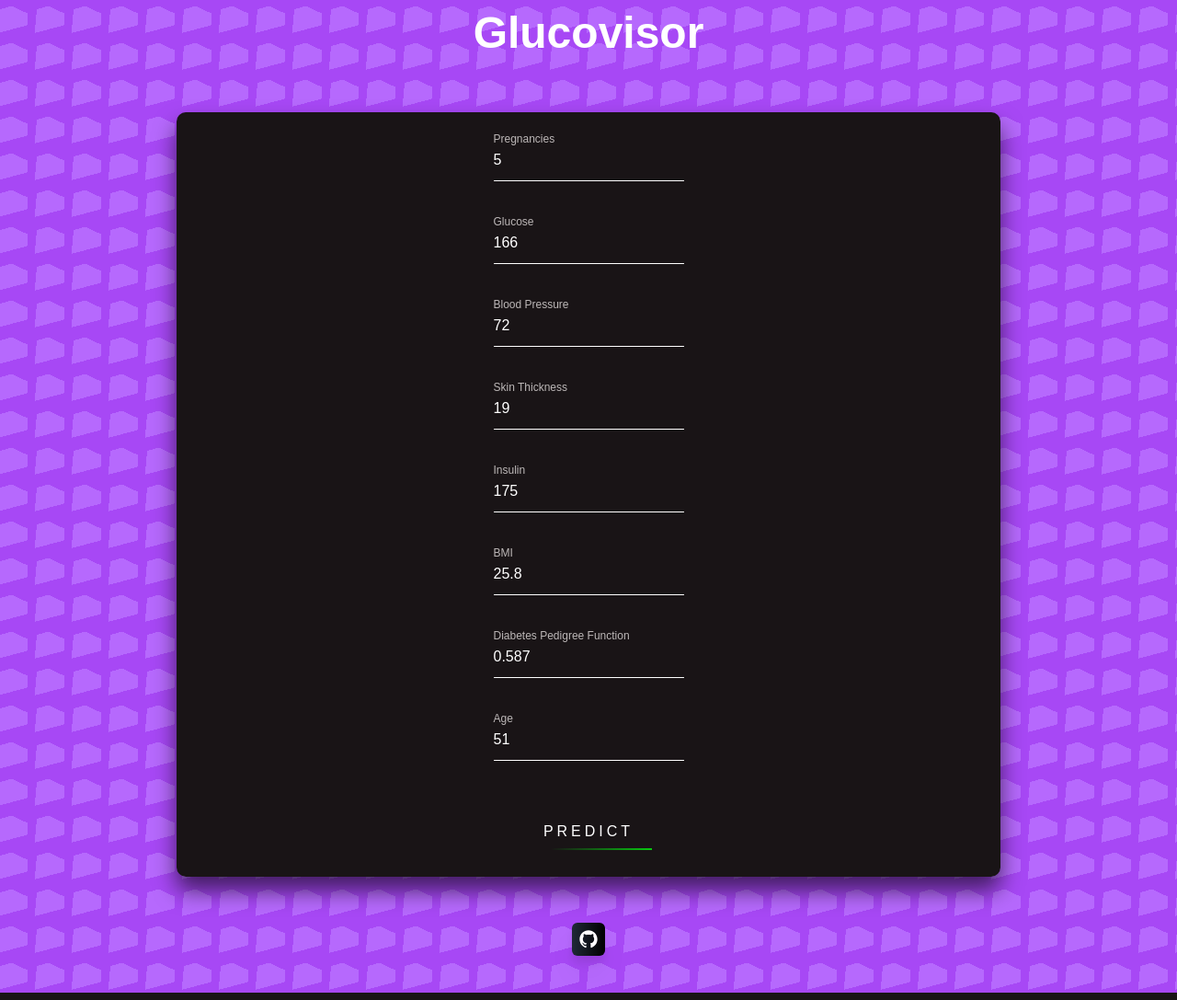
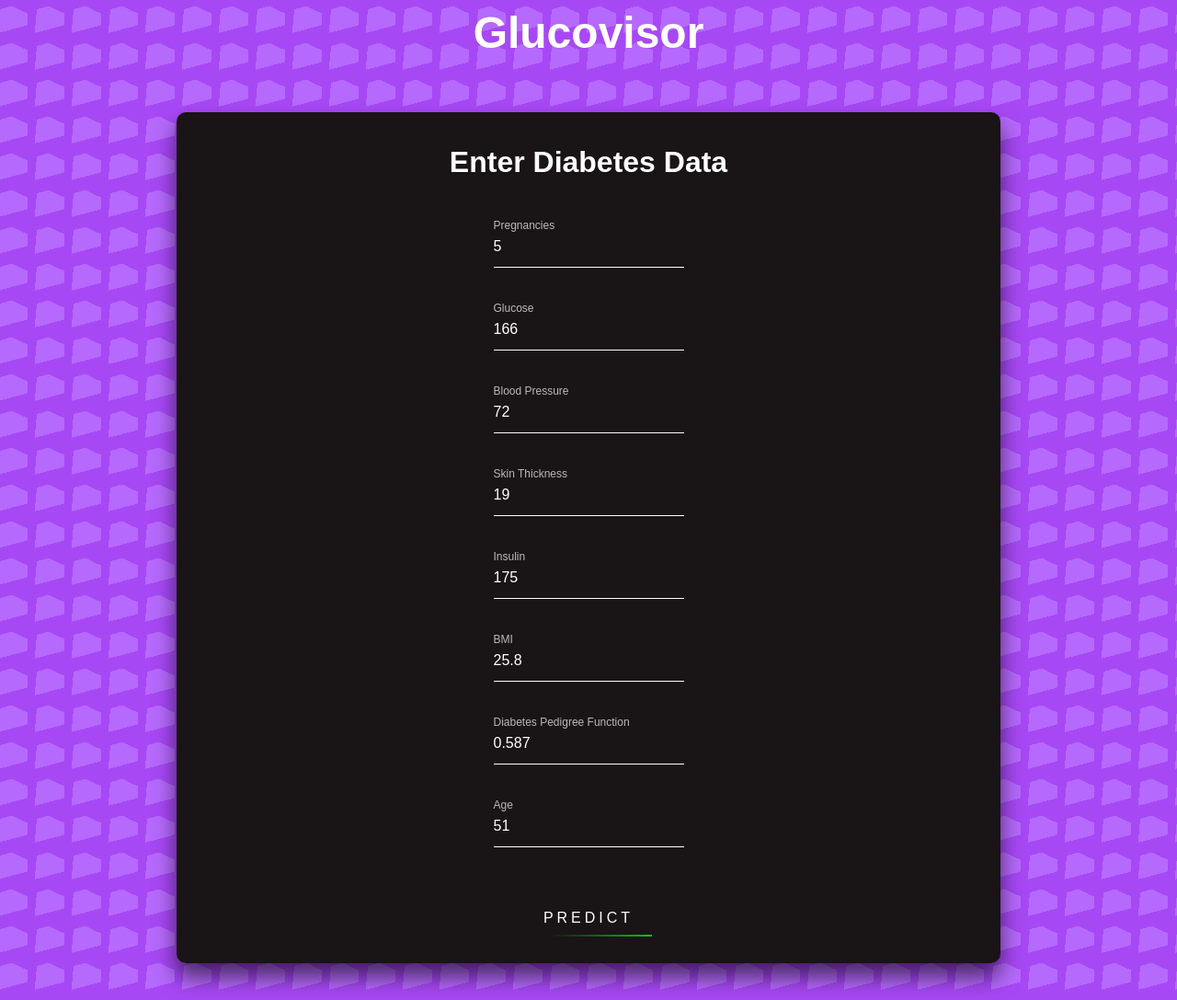
Before and after one commit to Hardvan/Glucovisor, a Flask app: page / in a window 1280 px wide. Shown: the top 1087 px of the page at 92% size. Run offline with Flask 3, Linux system fonts and the light colour scheme; parts of the project's set-up code (start-up, migrations or seed data) failed here and were passed over; some libraries are stand-ins or nearby versions.

Commit message:
Add input title

```diff
--- a/static/css/index.css
+++ b/static/css/index.css
@@ -47,6 +47,13 @@ body {
   box-sizing: border-box;
   box-shadow: 0 15px 25px rgba(0, 0, 0, 0.6);
   border-radius: 10px;
+}
+
+.input-form-title {
+  font-size: 2rem;
+  font-weight: 700;
+  margin-top: 30px;
+  text-align: center;
 }
 
 .input-form .user-box {
--- a/templates/index.html
+++ b/templates/index.html
@@ -20,6 +20,8 @@
 
     <!-- Input form to accept diabetes data -->
     <div class="input-form">
+      <h2 class="input-form-title">Enter Diabetes Data</h2>
+
       <form id="myForm" action="{{ url_for('predict') }}" method="POST">
         <!-- Pregnancies -->
         <div class="user-box">
```
Also changed, not shown: README.md.
